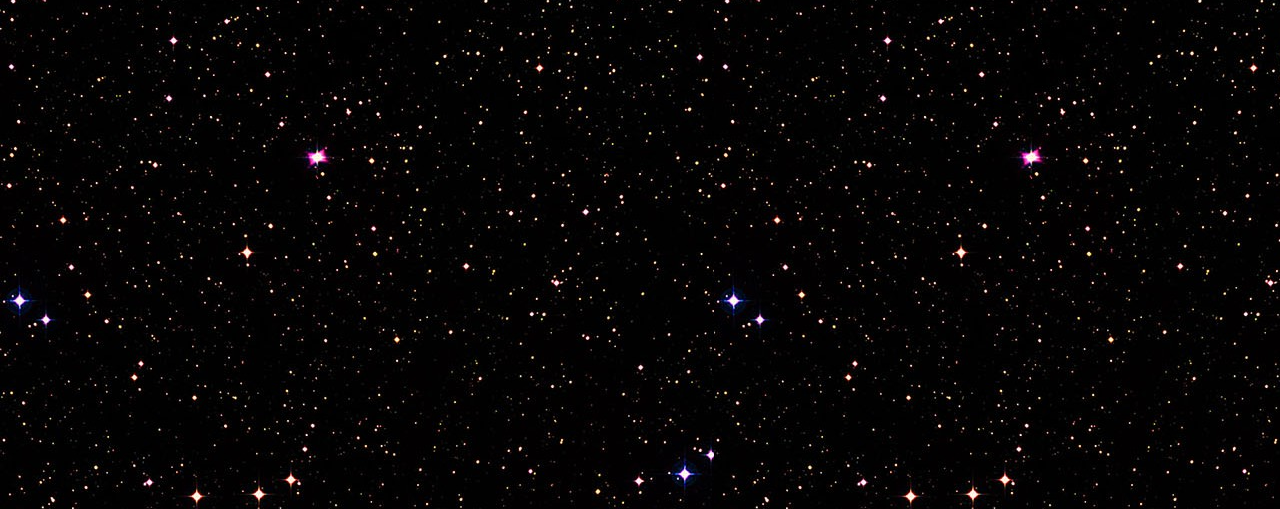
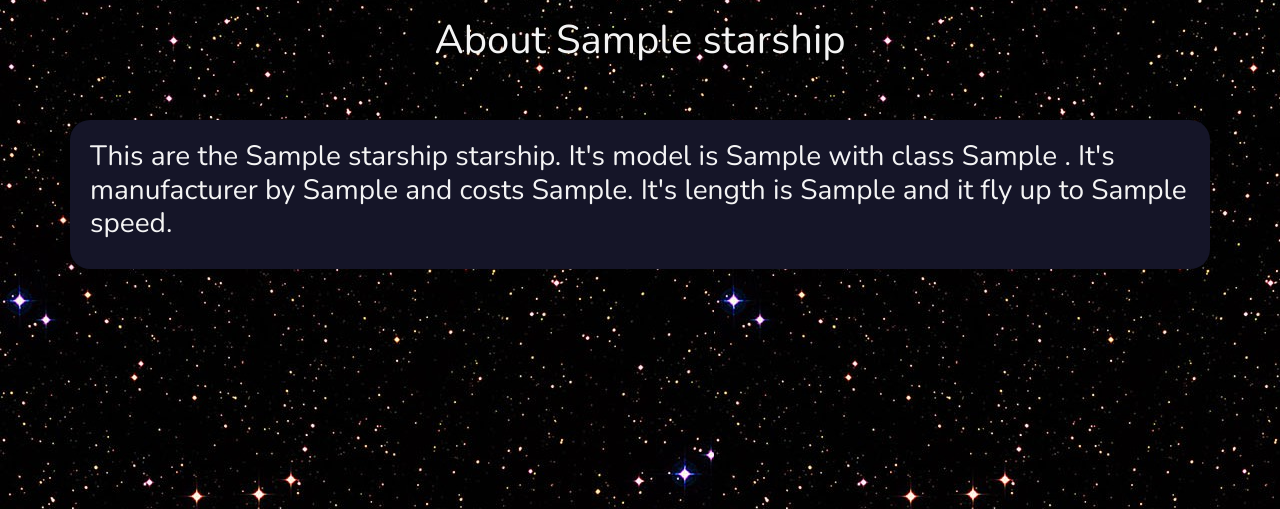
Before and after one commit to fematarazzo/star_wars_app, a Rails app: page /starships/1 in a window 1280 px wide. Shown: the part 66-575 px from the top of the page. Run offline with Rails 7, Linux system fonts and the light colour scheme; tables that the repository leaves empty hold one stand-in row (values such as "Sample post"); style sheets or scripts are compiled from the project's sources; parts of the project's set-up code (start-up, migrations or seed data) failed here and were passed over; some libraries are stand-ins or nearby versions.

Commit message:
starship show page done

```diff
--- a/app/views/species/show.html.erb
+++ b/app/views/species/show.html.erb
@@ -6,7 +6,7 @@
 
 <div class="mt-5 row card-show justify-content-center">
     <h3>
-      This are the <%= @species.name %>.
+      These are the <%= @species.name %>.
 
       <%# Checking Species' planet. If it exists, post it. %>
       <% if @species.planets.first %>
@@ -30,7 +30,7 @@
           The only known person of this species is <%= @species.people.first.name %>.
         <%# If it's two people, post each name. %>
         <% elsif @species.people.count == 2 %>
-          The couple of people known of this species area <%= @species.people.first.name %> and <%= @species.people.last.name %>.
+          The couple of people known of this species are <%= @species.people.first.name %> and <%= @species.people.last.name %>.
         <% else %>
           <%= @species.people.reduce("These are some people of this species ") {|phrase, person| phrase + " #{person.name},"} %>
         <% end %>
--- a/app/views/starships/show.html.erb
+++ b/app/views/starships/show.html.erb
@@ -0,0 +1,34 @@
+<div class="row justify-content-center">
+  <h1>About <%= @starship.name %></h1>
+</div>
+
+<div class="mt-5 row card-show justify-content-center">
+    <h3>
+      This are the <%= @starship.name %> starship.
+
+      It's model is <%= @starship.model %> with class <%= @starship.starship_class %> .
+
+      <%# Checking Starship' people. If it exists, post it. %>
+      <% if @starship.people.first %>
+        <%# If it's only one people, post it. %>
+        <% if @starship.people.count == 1 %>
+          The only known person to ride this starship is <%= @starship.people.first.name %>.
+        <%# If it's two people, post each name. %>
+        <% elsif @starship.people.count == 2 %>
+          The couple of people known to ride this starship are <%= @starship.people.first.name %> and <%= @starship.people.last.name %>.
+        <% else %>
+          <%= @starship.people.reduce("These are some people that rode this starship: ") {|phrase, person| phrase + " #{person.name},"} %>
+        <% end %>
+      <% end %>
+
+      It's manufacturer by <%= @starship.manufacturer %> and costs <%= @starship.cost_in_credits %>.
+      It's length is <%= @starship.length %>
+
+      <%# Checking Starship' speed. If it exists, post it. %>
+      <% if @starship.max_atmosphering_speed != "n/a"%>
+        and it fly up to  <%= @starship.max_atmosphering_speed %> speed.
+      <% else %>
+        but it doesn't fly.
+      <% end %>
+    </h3>
+</div>
```
